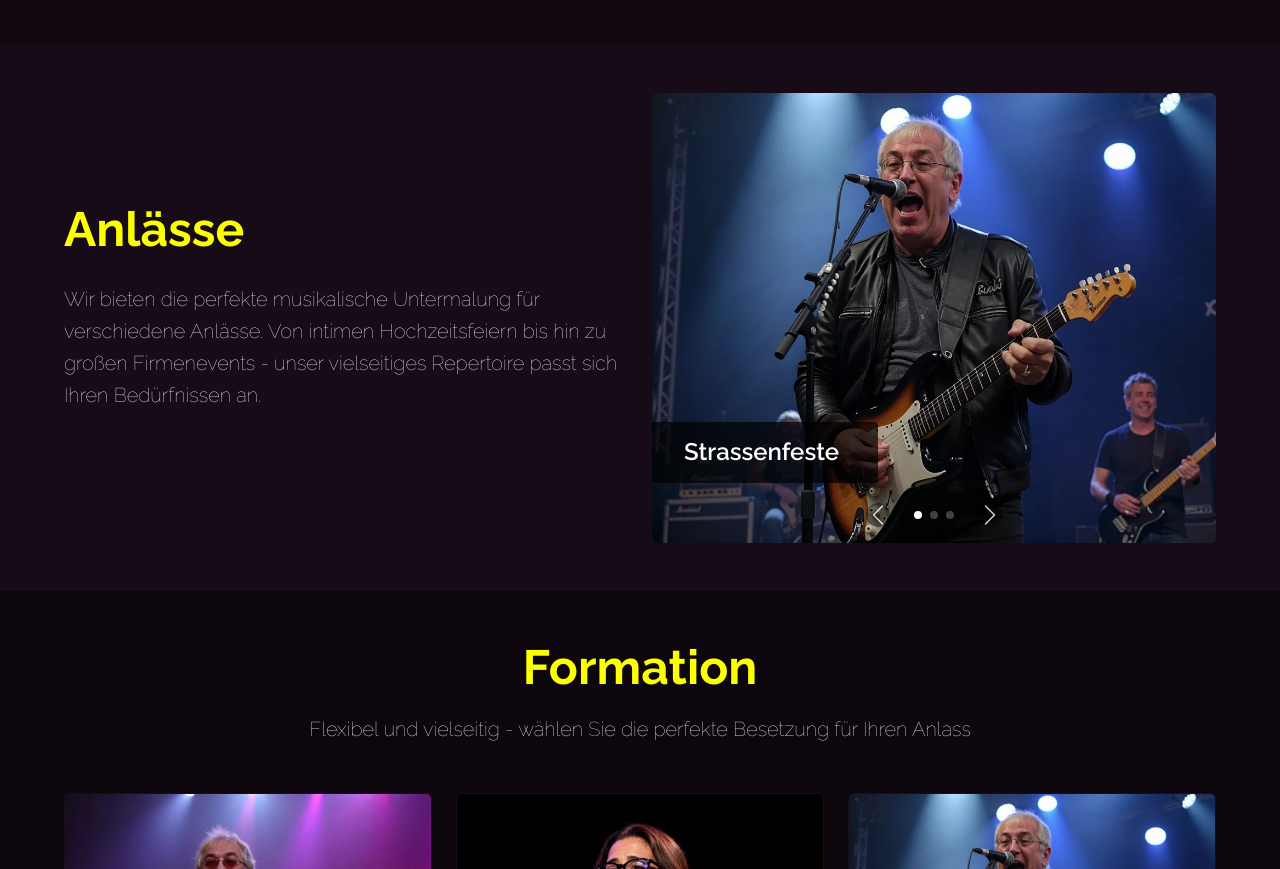
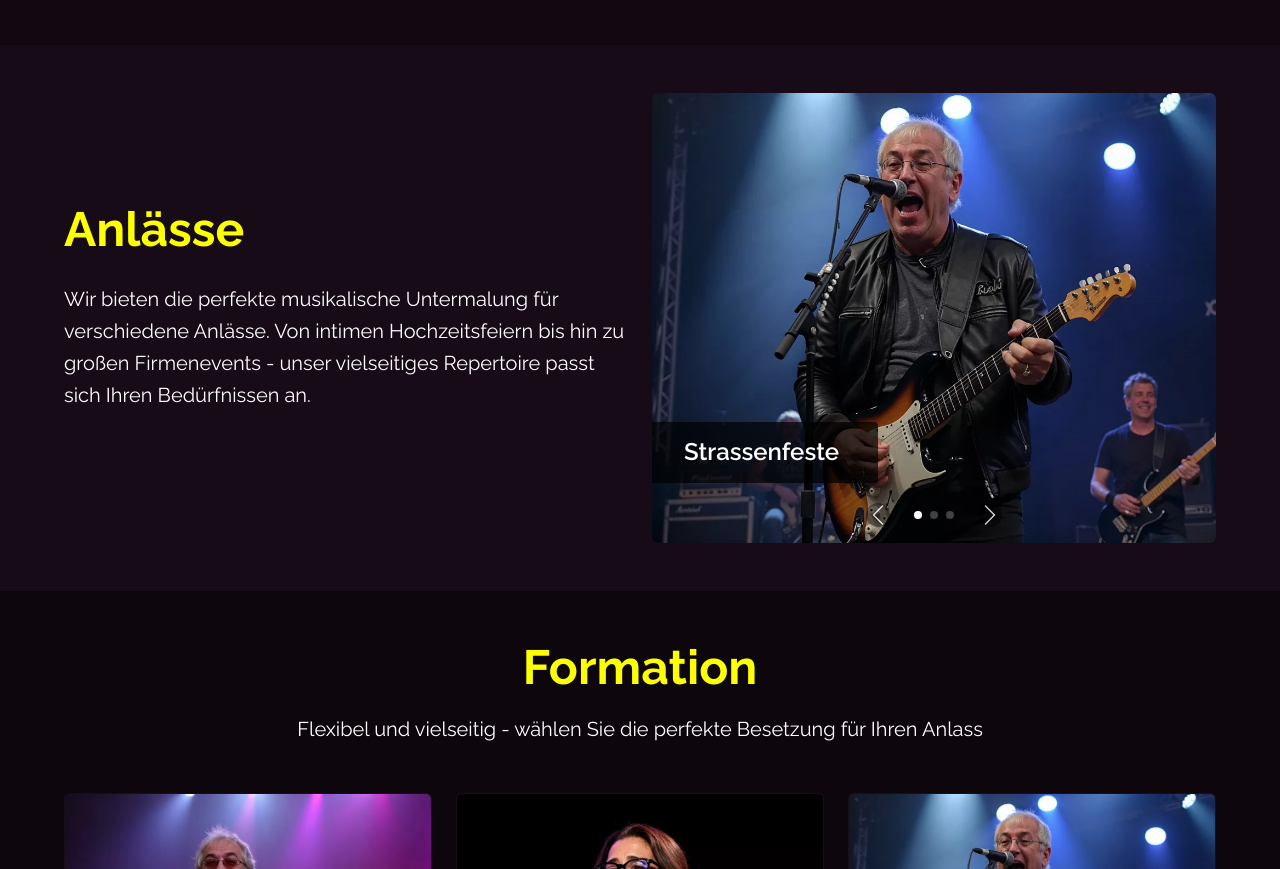
Before and after one commit to TimTeaFan/twoandabox, a plain HTML site: page index.html in a window 1280 px wide. Shown: the part 898-1767 px from the top of the page. Drawn offline with nearby package versions, Linux system fonts and the light colour scheme.

Commit message:
fix: fonts

```diff
--- a/index.html
+++ b/index.html
@@ -4,6 +4,9 @@
     <meta charset="UTF-8">
     <meta name="viewport" content="width=device-width, initial-scale=1.0">
     <title>Two And A Box</title>
+    <link rel="preconnect" href="https://fonts.googleapis.com">
+    <link rel="preconnect" href="https://fonts.gstatic.com" crossorigin>
+    <link href="https://fonts.googleapis.com/css2?family=Raleway:wght@400;500;600;700&display=swap" rel="stylesheet">
     <link href="https://cdn.jsdelivr.net/npm/bootstrap@5.3.0/dist/css/bootstrap.min.css" rel="stylesheet">
     <link href="styles.css" rel="stylesheet">
 </head>
--- a/styles.css
+++ b/styles.css
@@ -5,38 +5,6 @@
 @font-face {
   font-family: "Renfrew";
   src: url("fonts/Renfrew.ttf") format("truetype");
-}
-
-@font-face {
-  font-family: "Raleway";
-  src: url("fonts/raleway/Raleway-Regular.woff2") format("woff2");
-  font-weight: 400;
-  font-style: normal;
-  font-display: swap;
-}
-
-@font-face {
-  font-family: "Raleway";
-  src: url("fonts/raleway/Raleway-Medium.woff2") format("woff2");
-  font-weight: 500;
-  font-style: normal;
-  font-display: swap;
-}
-
-@font-face {
-  font-family: "Raleway";
-  src: url("fonts/raleway/Raleway-SemiBold.woff2") format("woff2");
-  font-weight: 600;
-  font-style: normal;
-  font-display: swap;
-}
-
-@font-face {
-  font-family: "Raleway";
-  src: url("fonts/raleway/Raleway-Bold.woff2") format("woff2");
-  font-weight: 700;
-  font-style: normal;
-  font-display: swap;
 }
 
 :root {
@@ -52,7 +20,7 @@
 }
 
 body {
-  font-family: "Raleway", sans-serif;
+  font-family: Raleway, sans-serif;
   font-weight: 400;
 }
 
```
Also changed, not shown: data_policy.html (+3 -0 lines), impressum.html (+3 -0 lines).
